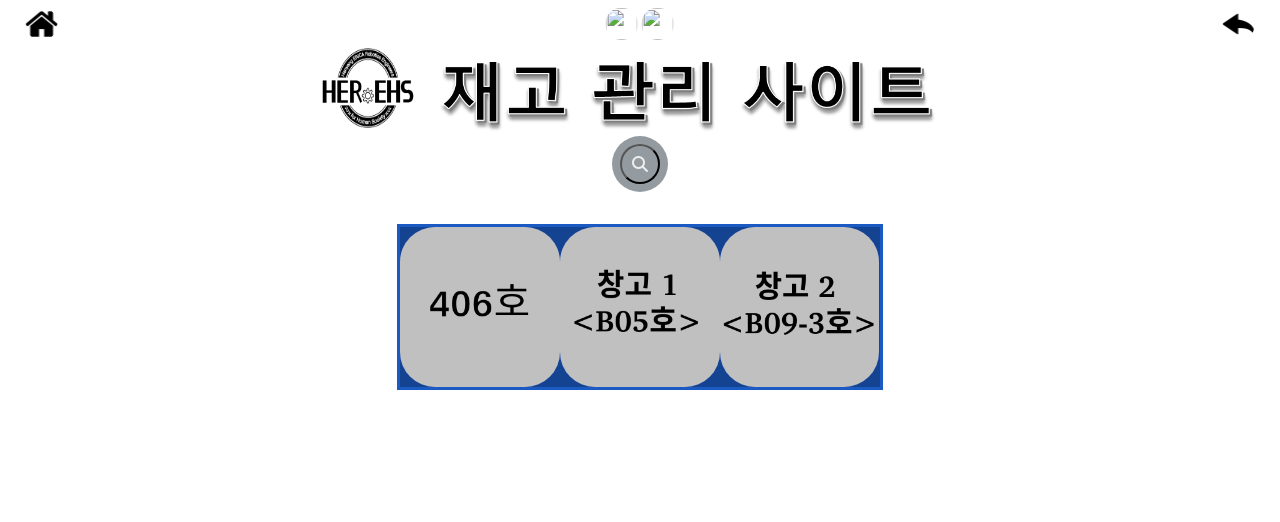
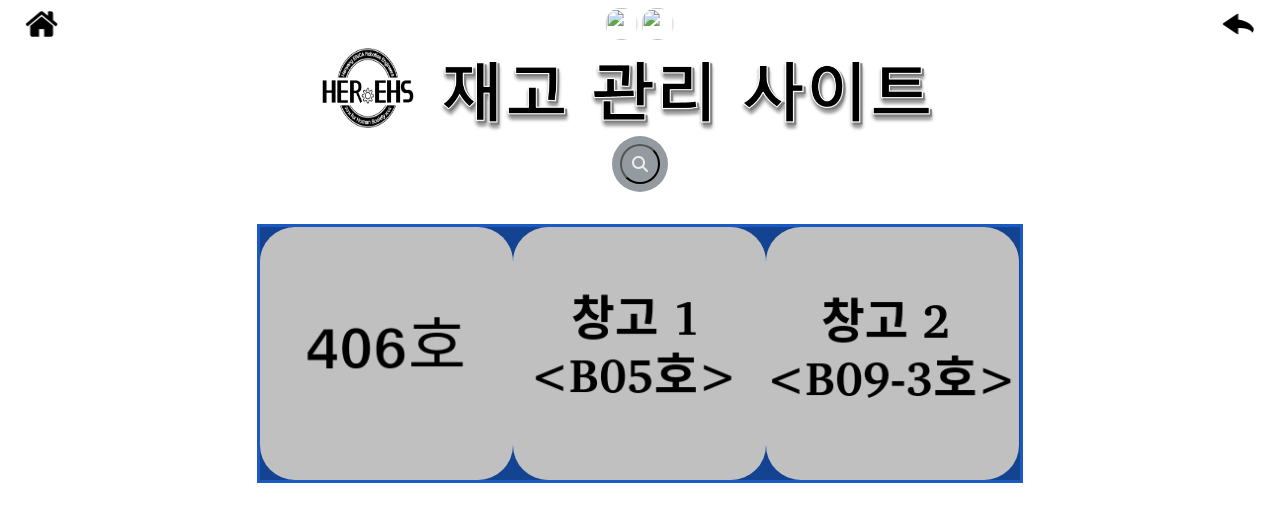
Before and after one commit to eking158/HERoEHS-Inventory_Control_Web, a website: page public/main.html in a window 1280 px wide. Drawn offline with nearby package versions, Linux system fonts and the light colour scheme.

Commit message:
11.27 :edit main button size

```diff
--- a/public/storages/css/storages.css
+++ b/public/storages/css/storages.css
@@ -1,5 +1,5 @@
 .storages {
-    width: 60vmin;
+    width: 95vmin;
     border: 3px solid #1b5ac2;
     background: #144491;
     position: absolute;
```
